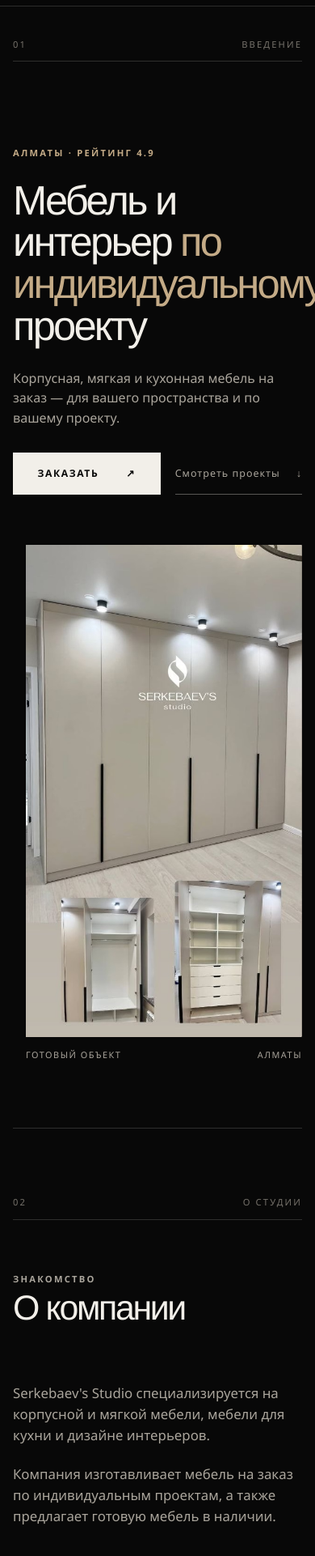
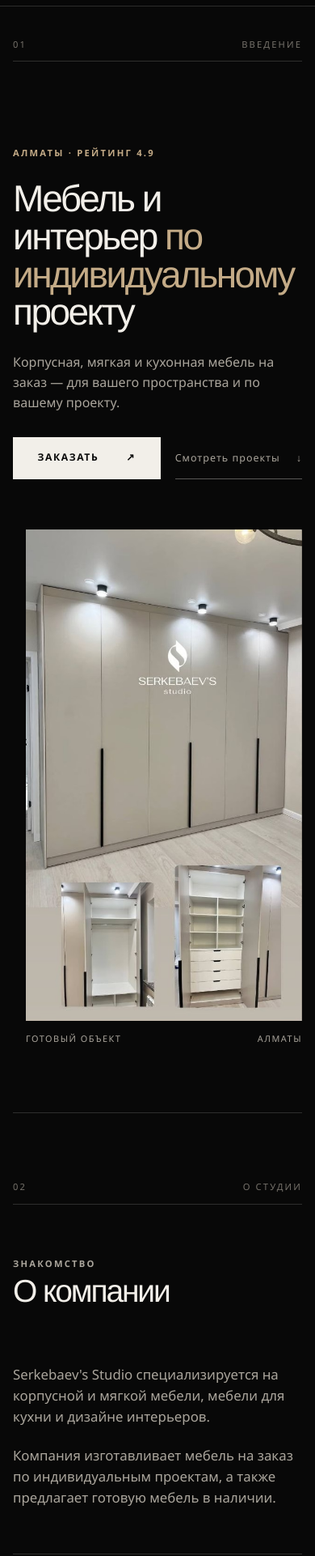
Before and after one commit to Kyo1465/Serkebaevs-Studio, a website: page index.html in a window 390 px wide. Shown: the part 60-1982 px from the top of the page at 81% size. Drawn offline with Linux system fonts and the light colour scheme.

Commit message:
style: refine heading scale and weight

```diff
--- a/styles.css
+++ b/styles.css
@@ -241,7 +241,7 @@ h1,
 h2 {
   margin-bottom: 0;
   font-family: var(--font-heading);
-  font-weight: 300;
+  font-weight: 400;
   letter-spacing: -0.055em;
   line-height: 1.02;
   text-wrap: balance;
@@ -249,18 +249,18 @@ h2 {
 
 h1 {
   max-width: 760px;
-  font-size: clamp(3rem, 6.2vw, 6rem);
+  font-size: clamp(2.75rem, 5.6vw, 5.4rem);
 }
 
 h2 {
-  font-size: clamp(2.55rem, 5vw, 4.8rem);
+  font-size: clamp(2.3rem, 4.5vw, 4.3rem);
 }
 
 h1 em,
 h2 em {
   color: var(--color-accent);
   font-style: normal;
-  font-weight: 300;
+  font-weight: 400;
 }
 
 .section-heading {
@@ -464,8 +464,8 @@ h2 em {
 .advantage h3 {
   margin: 72px 0 13px;
   font-family: var(--font-heading);
-  font-size: 1.25rem;
-  font-weight: 400;
+  font-size: 1.15rem;
+  font-weight: 500;
   letter-spacing: -0.025em;
 }
 
@@ -1068,11 +1068,11 @@ h2 em {
   }
 
   h1 {
-    font-size: clamp(2.7rem, 13vw, 4.2rem);
+    font-size: clamp(2.5rem, 11.8vw, 3.8rem);
   }
 
   h2 {
-    font-size: clamp(2.35rem, 11vw, 3.7rem);
+    font-size: clamp(2.15rem, 10vw, 3.35rem);
   }
 
   .section-heading {
```
